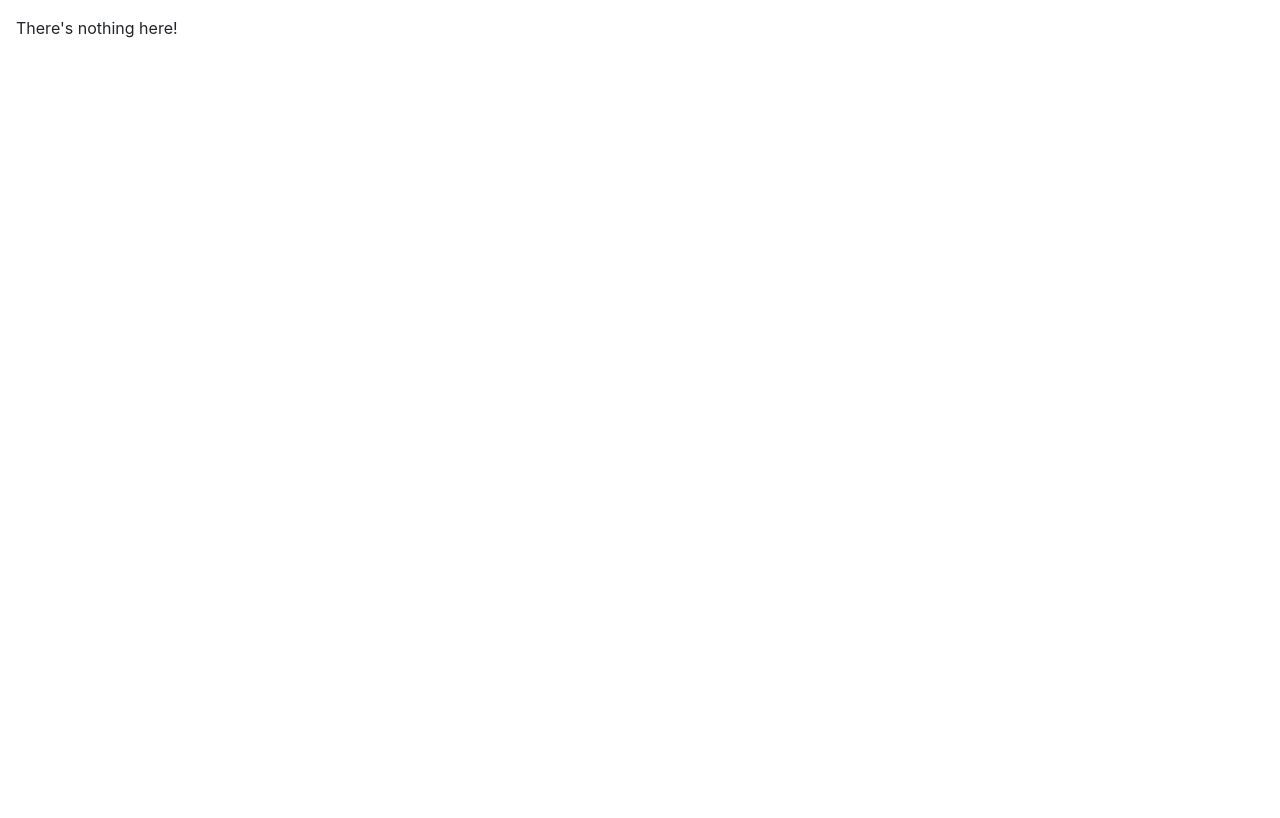
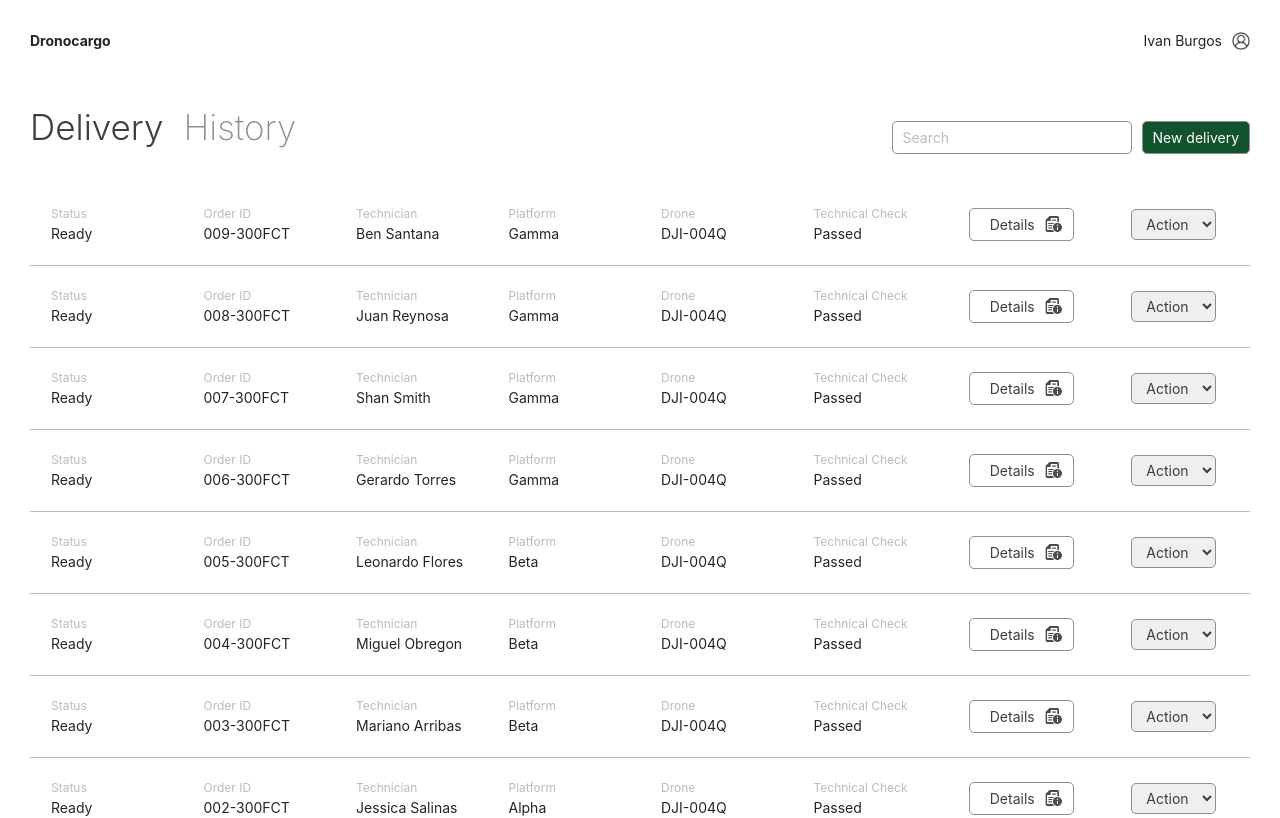
Before and after one commit to iburgos72/nc, a React app: page / in a window 1280 px wide. Shown: the top 818 px of the page. Built offline with nearby package versions, Linux system fonts and the light colour scheme.

Commit message:
Use hashrouter insted of browserrouter

```diff
--- a/src/App.js
+++ b/src/App.js
@@ -1,7 +1,7 @@
 // vendor
 import React, { useEffect, useState } from 'react';
 import {
-  BrowserRouter,
+  HashRouter,
   Routes,
   Route
 } from 'react-router-dom';
@@ -34,10 +34,10 @@ const App = () => {
   }, [])
 
   return (
-    <BrowserRouter>
+    <HashRouter basename="/">
       <Routes>
-        <Route path="/nuvocargo"             element={<MainDeliveryView data={dataApp}/>}/>
-        <Route path="/nuvocargo/:id"  element={<DetailDeliveryView />}/>
+        <Route path="/"             element={<MainDeliveryView data={dataApp}/>}/>
+        <Route path="/shipment/:id"  element={<DetailDeliveryView />}/>
         <Route path="*" element={
             <main style={{ padding: "1rem" }}>
               <p>There's nothing here!</p>
@@ -45,7 +45,7 @@ const App = () => {
           }
         />
       </Routes>
-    </BrowserRouter>
+    </HashRouter>
   );
 }
 
```
